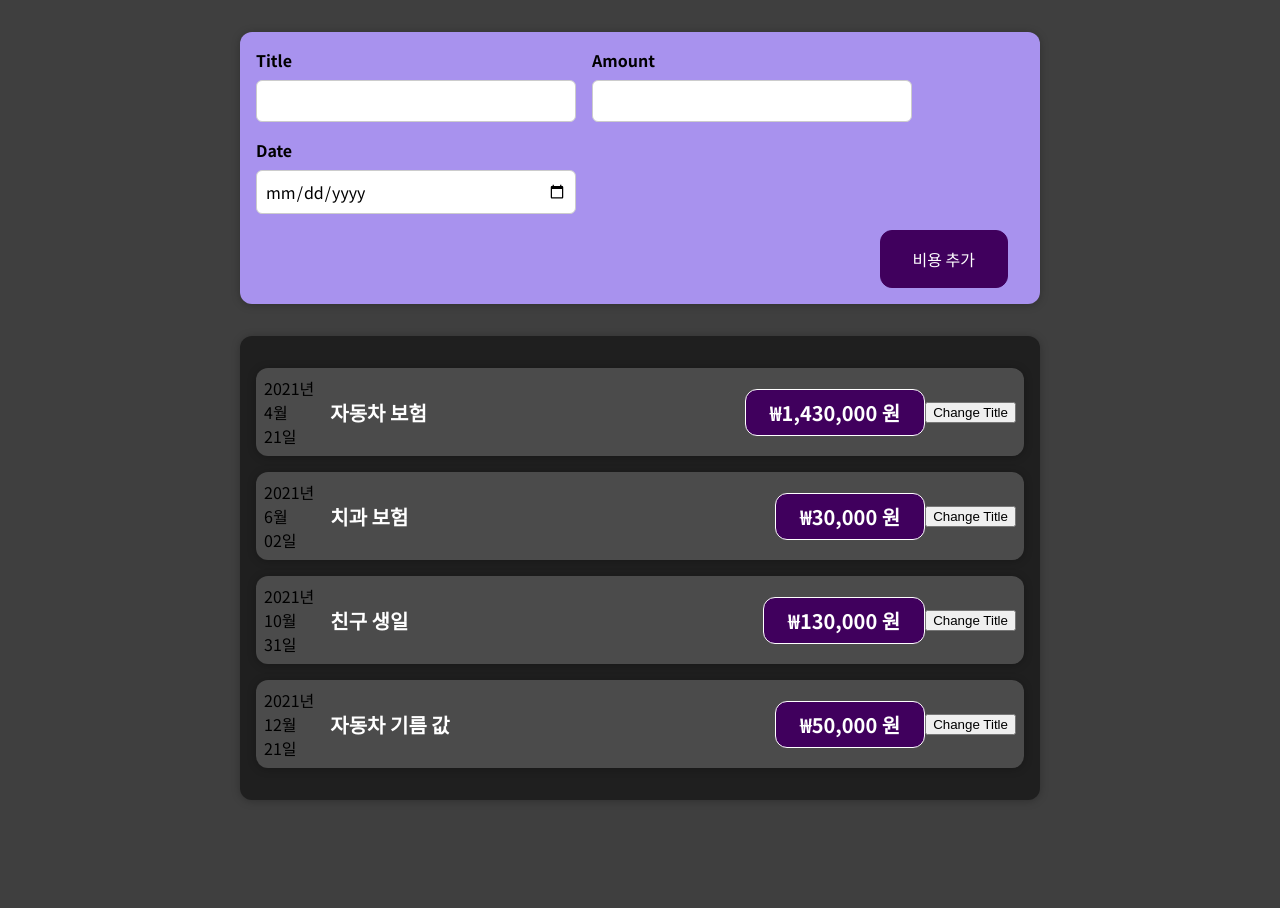
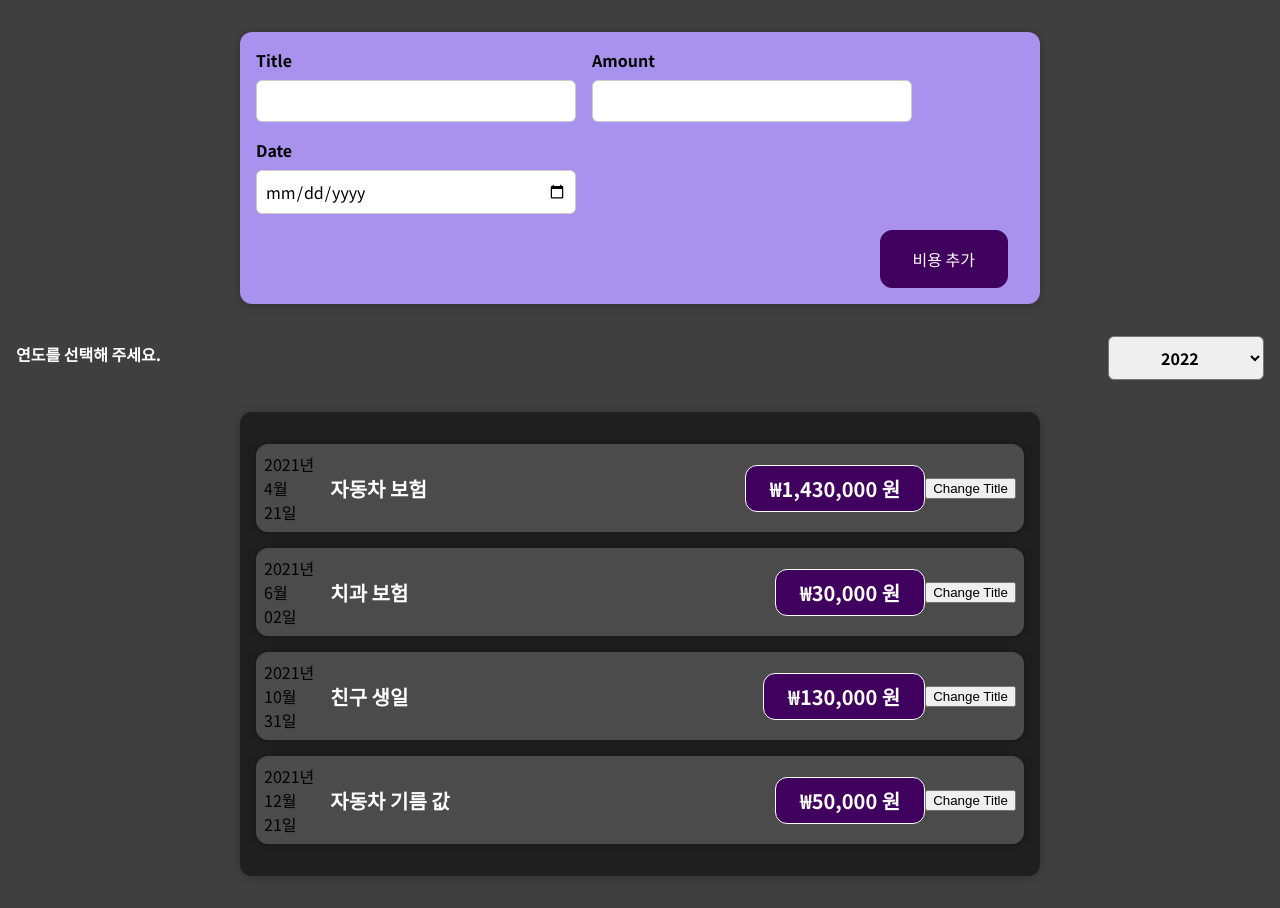
Before and after one commit to qhrdmaaksen/CostTrackerSideProject, a React (Create React App) app: page / in a window 1280 px wide. Before the commit the page ends 832 px from the top, so only its background shows below. Built offline with nearby package versions, Linux system fonts and the light colour scheme.

Commit message:
Update: 캘린더 작업중 내용 추가 커메ㅣㅅ

```diff
--- a/src/components/Expenses/Expenses.js
+++ b/src/components/Expenses/Expenses.js
@@ -2,12 +2,15 @@ import React from 'react';
 import ExpenseItem from "./ExpenseItem";
 import Card from '../UI/Card'
 import './Expenses.css'
+import ExpensesFilter from '../NewExpense/ExpensesFilter'
 
 const Expenses = (props) => {
 	const option = {
 		style: 'currency', currency: 'KRW'
 	}
 	return (
+			<div>
+				<ExpensesFilter />
 				<Card className='expenses'>
 					<ExpenseItem title={props.items[0].title}
 											 amount={props.items[0].amount.toLocaleString('ko-KR', option)}
@@ -22,6 +25,7 @@ const Expenses = (props) => {
 											 amount={props.items[3].amount.toLocaleString('ko-KR', option)}
 											 date={props.items[3].date}/>
 				</Card>
+			</div>
 	)
 }
 
--- a/src/components/NewExpense/ExpensesFilter.js
+++ b/src/components/NewExpense/ExpensesFilter.js
@@ -6,7 +6,7 @@ const ExpensesFilter = () => {
 	return (
 			<div className='expenses-filter'>
 				<div className='expenses-filter__control'>
-					<label>Filter by year</label>
+					<label>연도를 선택해 주세요.</label>
 					<select>
 						<option value='2022'>2022</option>
 						<option value='2021'>2021</option>
```
Also changed, not shown: 1 other file (tests, documents, lock files or other folders). Lines whose indentation alone changed are shown as unchanged.
